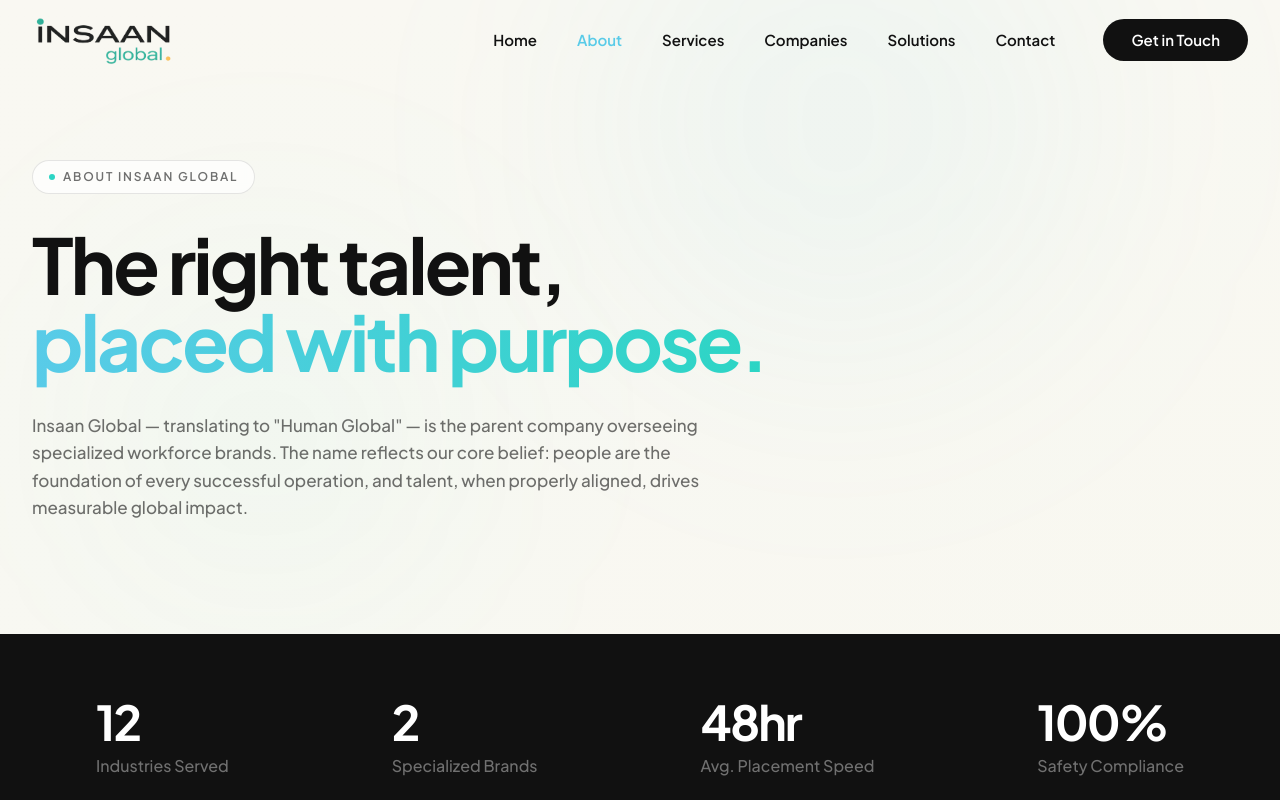
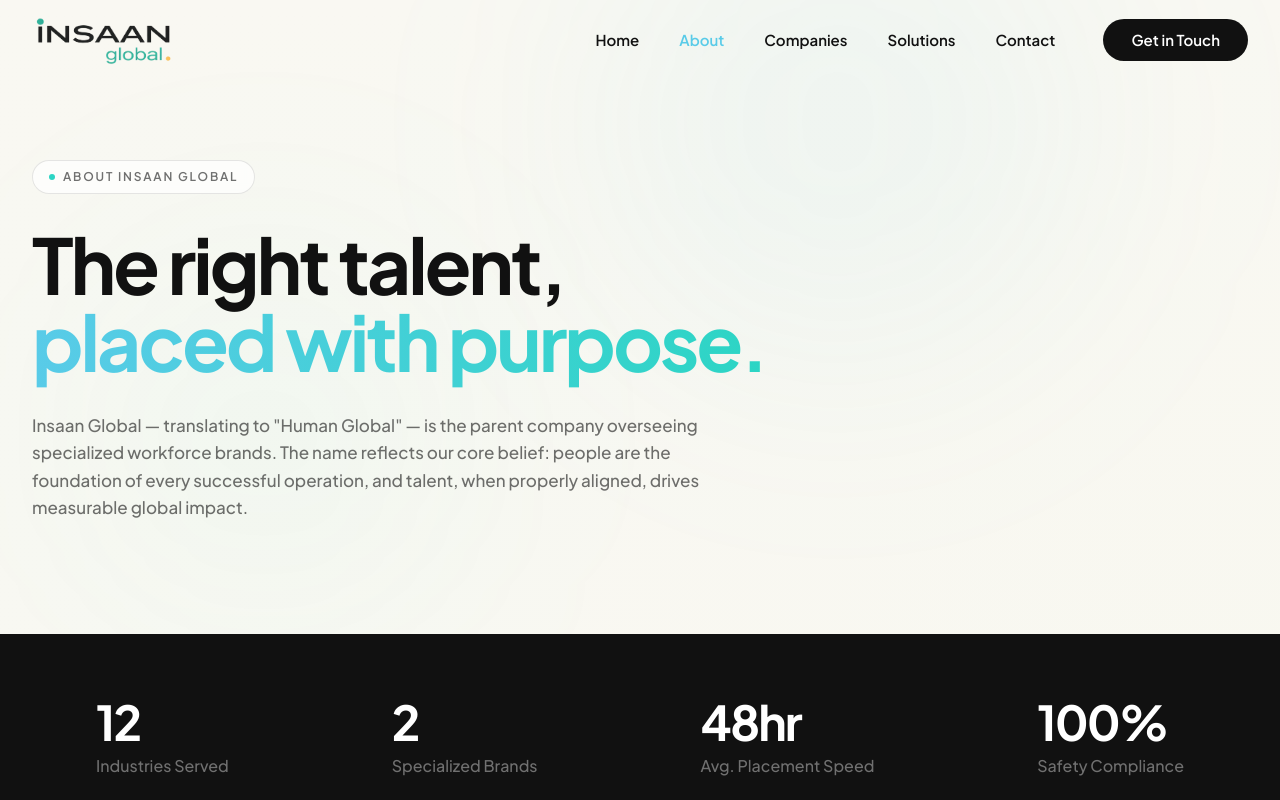
Before and after one commit to KrishPatell/INSAAN, a React (Vite) app: page /about in a window 1280 px wide. Shown: the top 800 px of the page. Built offline with nearby package versions, Linux system fonts and the light colour scheme.

Commit message:
Remove Services from navbar - no dedicated page
Made-with: Cursor

```diff
--- a/components/shared/SiteNavbar.tsx
+++ b/components/shared/SiteNavbar.tsx
@@ -9,7 +9,6 @@ interface SiteNavbarProps {
 const NAV_LINKS = [
   { label: 'Home', to: '/' },
   { label: 'About', to: '/about' },
-  { label: 'Services', to: '#services', isAnchor: true },
   { label: 'Companies', to: '/companies' },
   { label: 'Solutions', to: '/solutions' },
 ];
```
